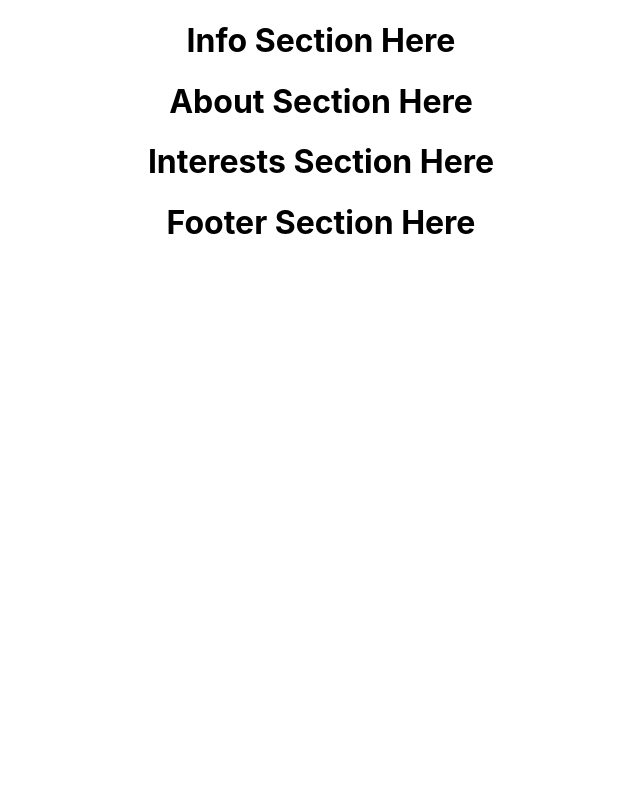
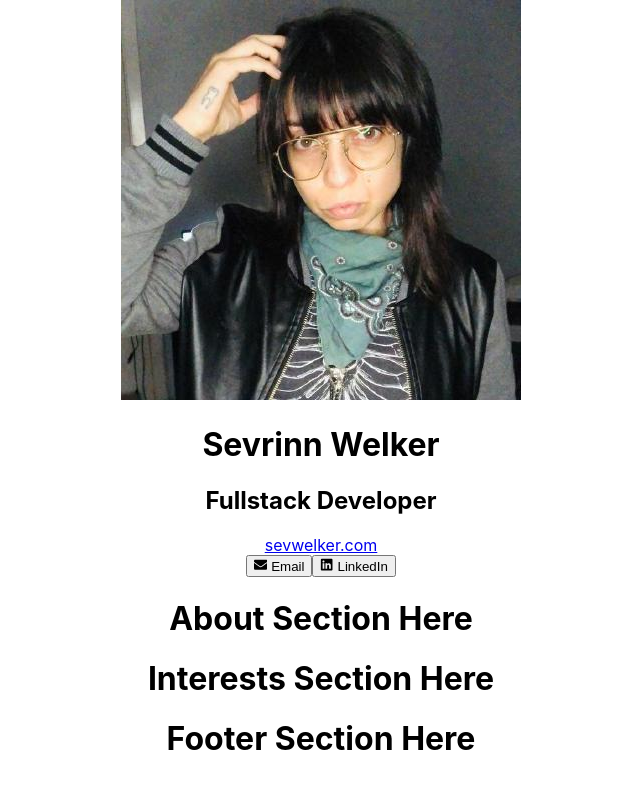
Before and after one commit to sevrinn/dev-card, a React (Create React App) app: page / in a window 1280 px wide. Shown: the top 788 px of the page, without its empty margins (319-959 px from the left). Built offline with nearby package versions, Linux system fonts and the light colour scheme.

Commit message:
info component base added

```diff
--- a/package.json
+++ b/package.json
@@ -6,8 +6,10 @@
     "@testing-library/jest-dom": "^5.16.1",
     "@testing-library/react": "^11.2.7",
     "@testing-library/user-event": "^12.8.3",
+    "babel-plugin-macros": "^2.8.0",
     "react": "^17.0.2",
     "react-dom": "^17.0.2",
+    "react-icons": "^4.3.1",
     "react-scripts": "4.0.3",
     "web-vitals": "^1.1.2"
   },
--- a/src/components/Info.js
+++ b/src/components/Info.js
@@ -1,9 +1,21 @@
 import React from 'react'
-
+import { FaEnvelope, FaLinkedin } from 'react-icons/fa'
+import profilePic from '../images/profileImage.jpeg'
 const Info = () => {
   return (
     <div>
-      <h1>Info Section Here</h1>
+      <img src={profilePic} className="profile-pic" alt="Sev looking cute as hell. lol" />
+      <h1>Sevrinn Welker</h1>
+      <h2>Fullstack Developer</h2>
+      <a href="https://www.sevwelker.com">sevwelker.com</a>
+      <div className="buttons">
+        <button className="btn email">
+          <FaEnvelope/> Email
+        </button>
+        <button className="btn email">
+          <FaLinkedin/> LinkedIn
+        </button>
+      </div>
     </div>
   )
 }
```
Also changed, not shown: src/images/profileImage.jpeg (added), 1 other file (tests, documents, lock files or other folders).
